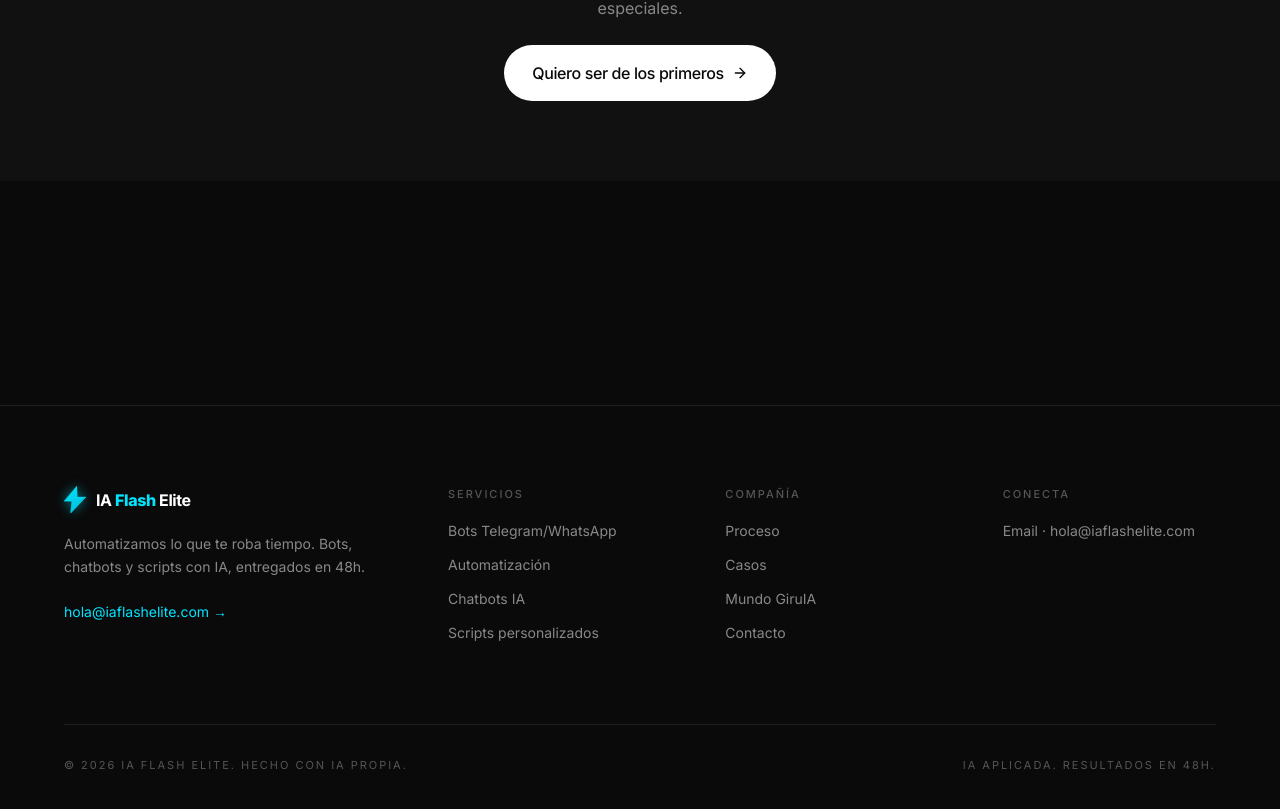
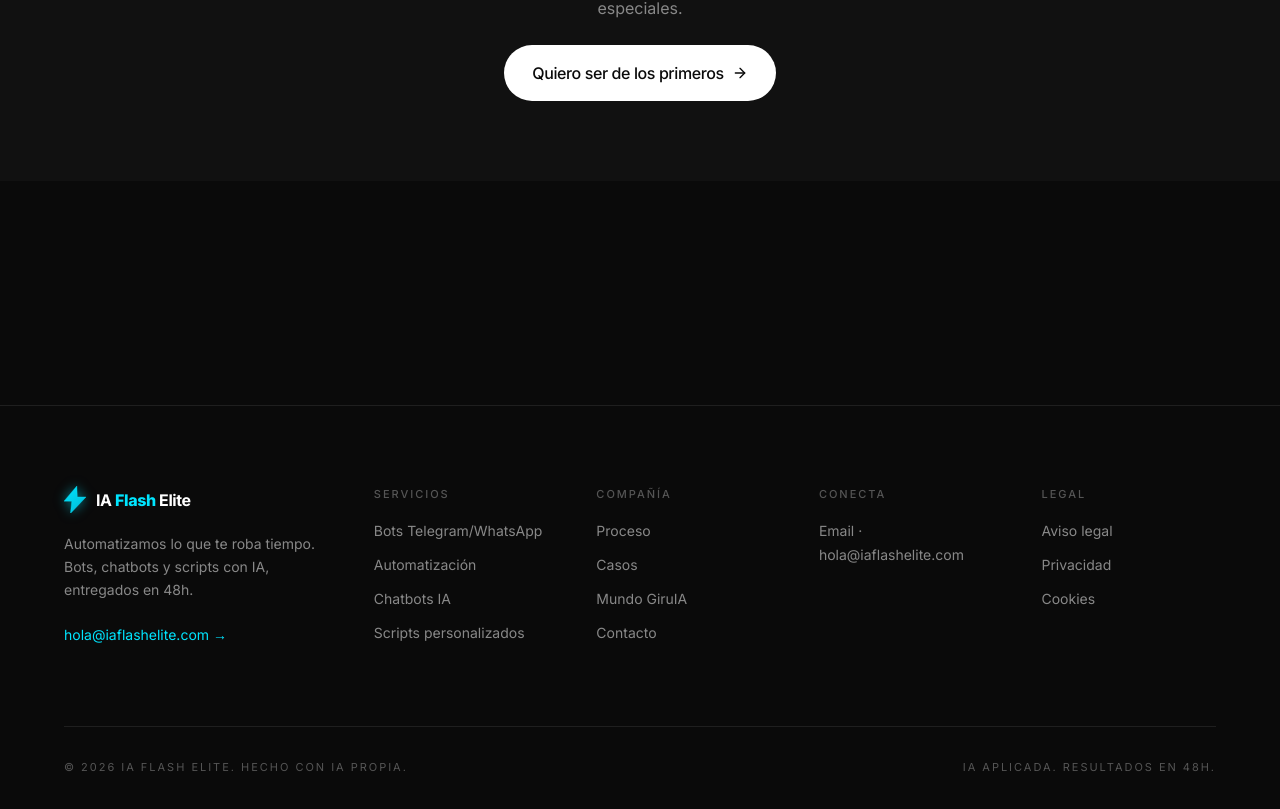
Before and after one commit to darkjarviselit/iaflashelite-web, a Next.js app: page /casos in a window 1280 px wide. Shown: the part 1070-1879 px from the top of the page. Built offline with nearby package versions, Linux system fonts and the light colour scheme.

Commit message:
feat(footer): add legal links column to footer — W-2
New "Legal" column with links to /legal/aviso-legal, /legal/privacidad
and /legal/cookies. Footer grid widened from 4 to 5 columns; existing
Servicios/Compañía/Conecta columns untouched.

```diff
--- a/src/components/layout/footer.tsx
+++ b/src/components/layout/footer.tsx
@@ -18,13 +18,18 @@ const FOOTER_NAV = {
     social: [
         { label: `Email · ${BRAND.email}`, href: `mailto:${BRAND.email}` },
     ],
+    legal: [
+        { label: "Aviso legal", href: "/legal/aviso-legal" },
+        { label: "Privacidad", href: "/legal/privacidad" },
+        { label: "Cookies", href: "/legal/cookies" },
+    ],
 };
 
 export function Footer() {
     return (
         <footer className="bg-onyx border-t border-border-dark mt-32">
             <div className="max-w-[1200px] mx-auto px-6 pt-20 pb-10">
-                <div className="grid md:grid-cols-[1.5fr_1fr_1fr_1fr] gap-12 lg:gap-16">
+                <div className="grid md:grid-cols-[1.5fr_1fr_1fr_1fr_1fr] gap-12 lg:gap-12">
                     <div className="space-y-5">
                         <LogoFull size="md" />
                         <p className="text-sm text-text-secondary max-w-xs leading-relaxed">
@@ -40,6 +45,7 @@ export function Footer() {
                     <FooterColumn title="Servicios" items={FOOTER_NAV.services} />
                     <FooterColumn title="Compañía" items={FOOTER_NAV.company} />
                     <FooterColumn title="Conecta" items={FOOTER_NAV.social} />
+                    <FooterColumn title="Legal" items={FOOTER_NAV.legal} />
                 </div>
 
                 <div className="mt-20 pt-8 border-t border-border-dark flex flex-col sm:flex-row items-center justify-between gap-4">
```
